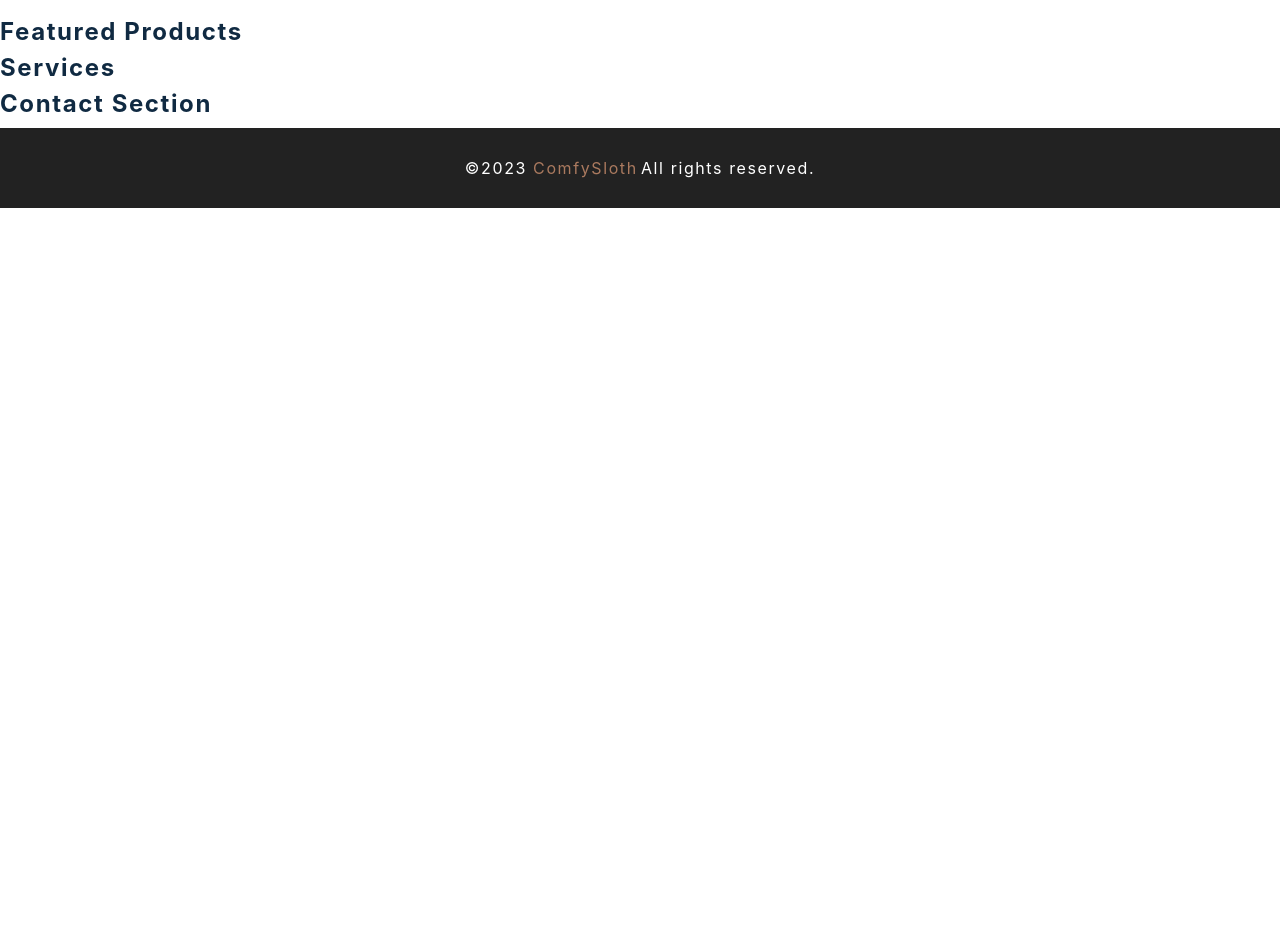
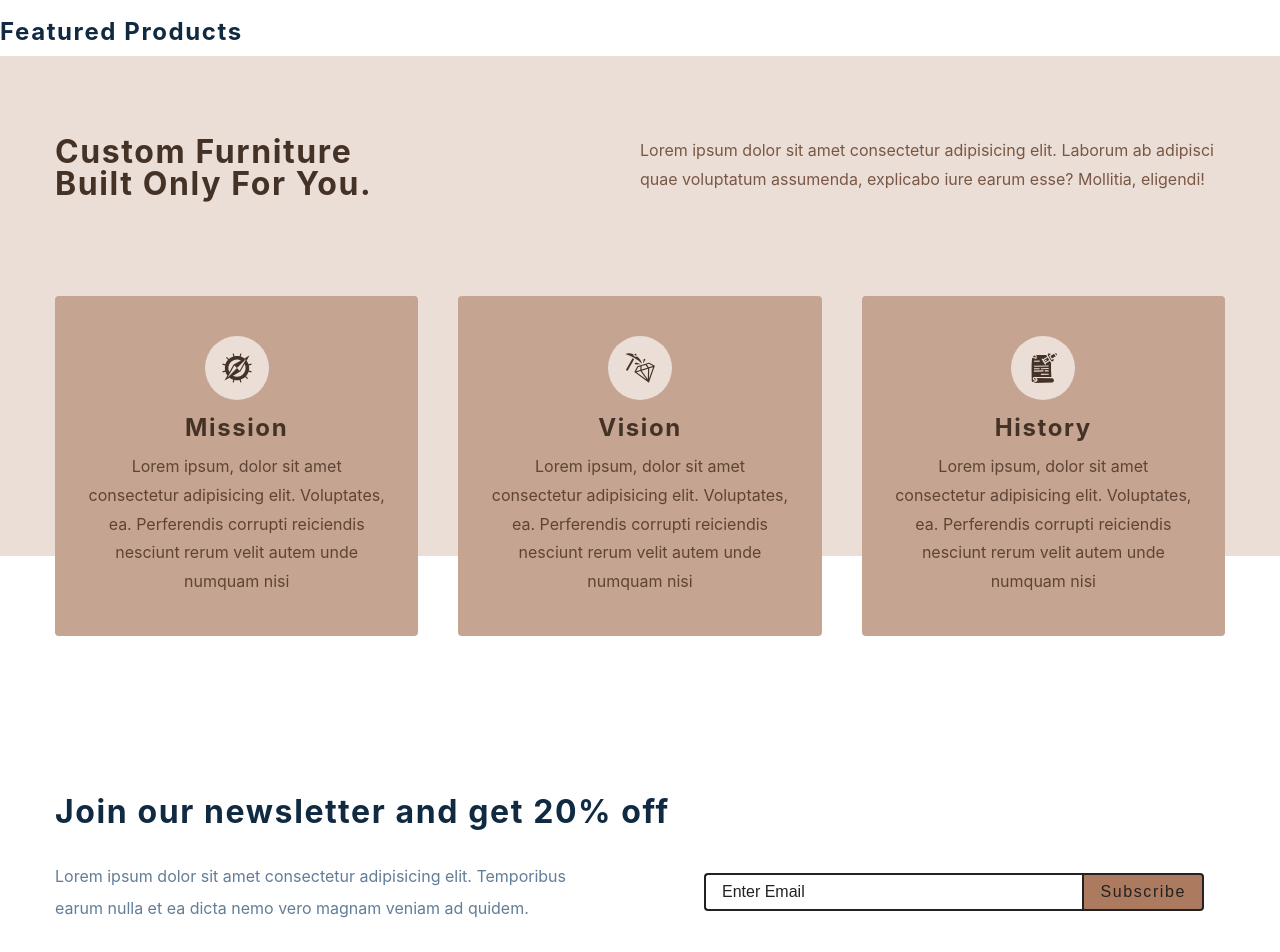
Before and after one commit to kunal-gulati-dev/comfysloth_ecommerce, a React (Create React App) app: page / in a window 1280 px wide. Shown: the part 780-1732 px from the top of the page. Before the commit the page ends 988 px from the top, so only its background shows below. Built offline with nearby package versions, Linux system fonts and the light colour scheme; the HTML template or start-up script is replaced by a standard one.

Commit message:
added the contact form

```diff
--- a/src/components/Contact.js
+++ b/src/components/Contact.js
@@ -2,7 +2,18 @@
 import styled from 'styled-components'
 
 const Contact = () => {
-  return <h4>contact section</h4>
+  return <Wrapper>
+    <div className='section-center'>
+      <h3>Join our newsletter and get 20% off</h3>
+      <div className="content">
+        <p>Lorem ipsum dolor sit amet consectetur adipisicing elit. Temporibus earum nulla et ea dicta nemo vero magnam veniam ad quidem.</p>
+        <form className='contact-form'>
+          <input type="email" className='form-input' placeholder='Enter Email' />
+          <button type='submit' className='submit-btn'>Subscribe</button>
+        </form>
+      </div>
+    </div>
+  </Wrapper>
 }
 const Wrapper = styled.section`
   padding: 5rem 0;
--- a/src/components/Services.js
+++ b/src/components/Services.js
@@ -3,7 +3,29 @@
 import { services } from '../utils/constants'
 
 const Services = () => {
-  return <h4>services </h4>
+  return (
+    <Wrapper>
+      <div className='section-center'>
+        <article className='header'>
+          <h3>Custom Furniture <br />Built only for you.</h3>
+          <p>Lorem ipsum dolor sit amet consectetur adipisicing elit. Laborum ab adipisci quae voluptatum assumenda, explicabo iure earum esse? Mollitia, eligendi!</p>
+
+        </article>
+        <div className="services-center">
+          {services.map((service) => {
+            const {id, icon, title, text} = service
+            return (
+              <article key={id} className='service'>
+                <span className='icon'>{icon}</span>
+                <h4>{title}</h4>
+                <p>{text}</p>
+              </article>
+            )
+          })}
+        </div>
+      </div>
+    </Wrapper>
+  )
 }
 
 const Wrapper = styled.section`
```
